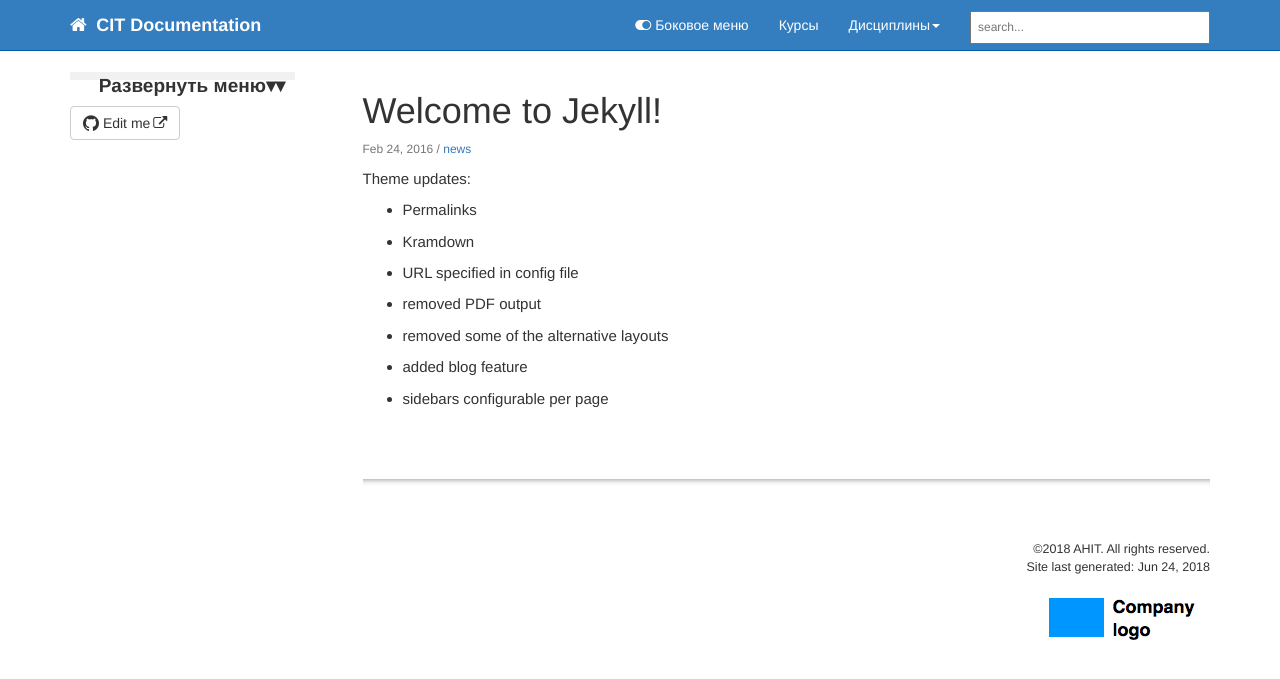
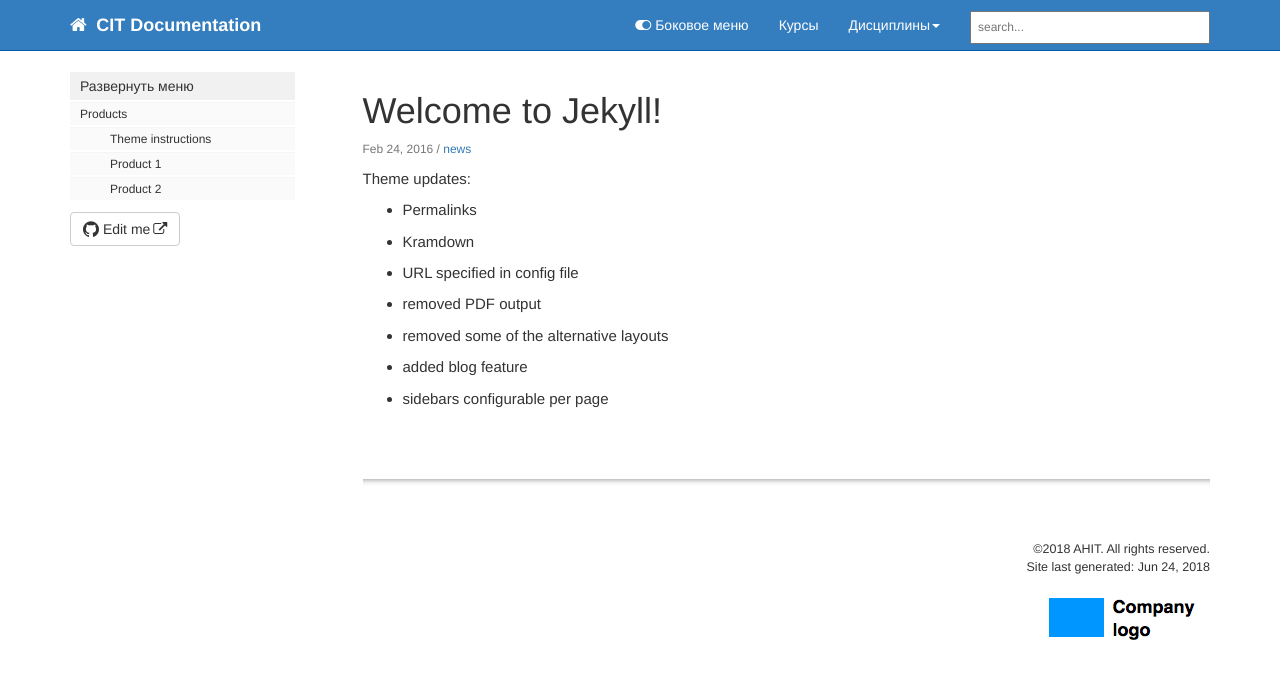
Before and after one commit to citDocs/citDocs.github.io, a Jekyll site: the page built from _posts/2016-02-24-first-post.md, in a window 1280 px wide. Shown: the top 679 px of the page. Built offline with Jekyll 4.4.1, drawn with Linux system fonts in a browser that asks for light colours; nearby versions of some CDN libraries; comment, search, counter and statistics services are not loaded.

Commit message:
Подключение последней версии Jquery

```diff
--- a/_includes/head.html
+++ b/_includes/head.html
@@ -28,6 +28,7 @@
 <script src="https://cdnjs.cloudflare.com/ajax/libs/anchor-js/2.0.0/anchor.min.js"></script>
 <script src="{{ "js/toc.js" }}"></script>
 <script src="{{ "js/customscripts.js" }}"></script>
+<script src="https://ajax.googleapis.com/ajax/libs/jquery/3.3.1/jquery.min.js"></script>
 <script src='{{'js/dropmenu.js'}}'></script>
 
 <link rel="shortcut icon" href="{{ "images/favicon.ico"  }}">
--- a/_includes/sidebar.html
+++ b/_includes/sidebar.html
@@ -3,7 +3,10 @@
 
   <ul id="mysidebar" class="nav">
           <li>
-          <a href="#">{{ folder.title }}<span id='drop_menu'>Развернуть меню</span></a>
+          <a id="drop_menu" href="#">
+                Развернуть меню
+                {{ folder.title }}
+            </a>
            <ul>
               <li class="sidebarTitle">{{sidebar[0].product}} {{sidebar[0].version}}</li>
           {% for entry in sidebar %}
```
